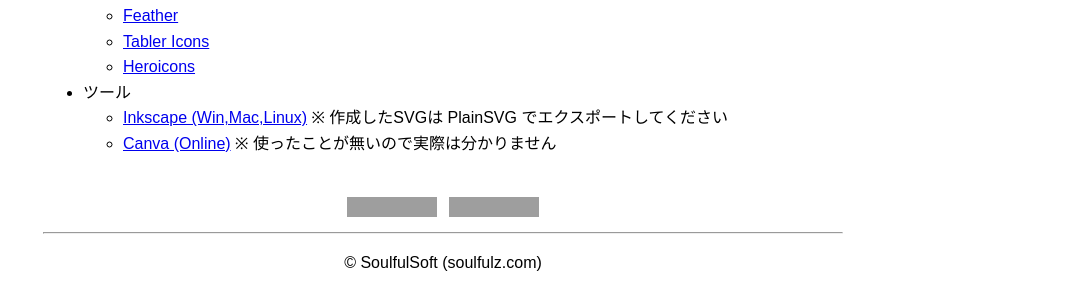
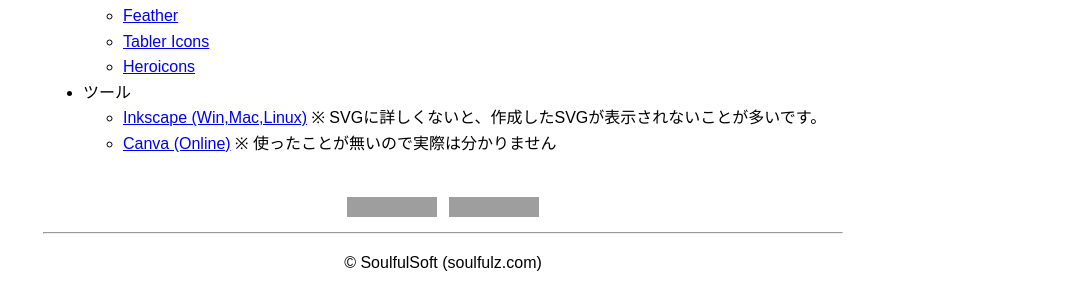
Before and after one commit to SoulfulSoft/soulfulsoft.github.io, a Jekyll site: the page built from soulful_icon_generator/index.md, in a window 1280 px wide. Shown: the part 1176-1475 px from the top of the page, without its empty margins (197-1280 px from the left). Built offline with Jekyll 4.4.1, drawn with Linux system fonts in a browser that asks for light colours; our own code applies the rules of GitHub Pages for plain Markdown files; grey boxes are pictures that could not be loaded.

Commit message:
Update index.md

```diff
--- a/soulful_icon_generator/index.md
+++ b/soulful_icon_generator/index.md
@@ -47,5 +47,5 @@ Soulful Icon Generator は、Soulful Launcher で個性的で特別なあなた
   * [Tabler Icons](https://tabler.io/icons)
   * [Heroicons](https://heroicons.com)
 - ツール
-  * [Inkscape (Win,Mac,Linux)](https://inkscape.org) ※ 作成したSVGは PlainSVG でエクスポートしてください
+  * [Inkscape (Win,Mac,Linux)](https://inkscape.org) ※ SVGに詳しくないと、作成したSVGが表示されないことが多いです。
   * [Canva (Online)](https://www.canva.com/ja_jp/features/svg-editor/) ※ 使ったことが無いので実際は分かりません
```
